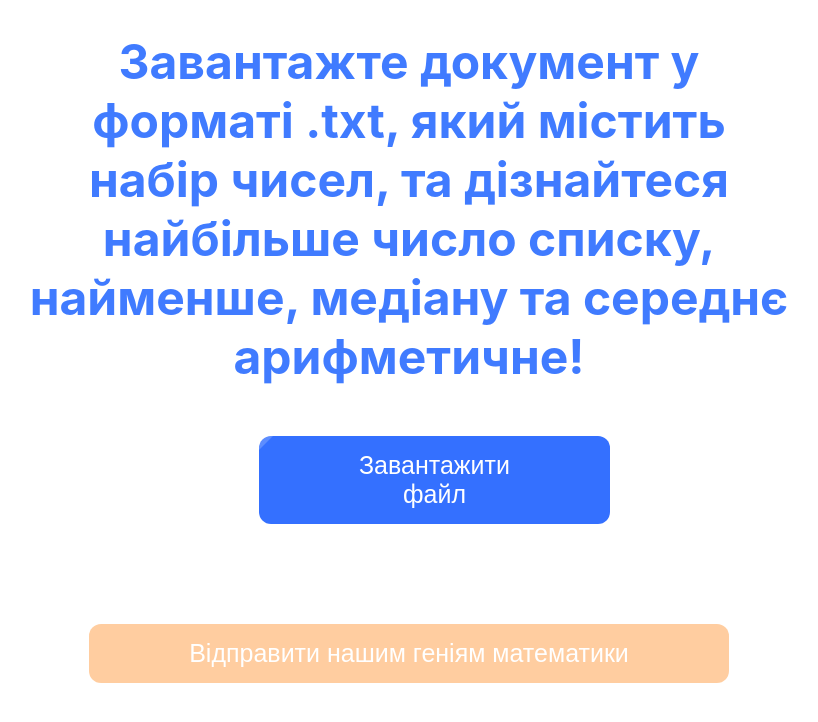
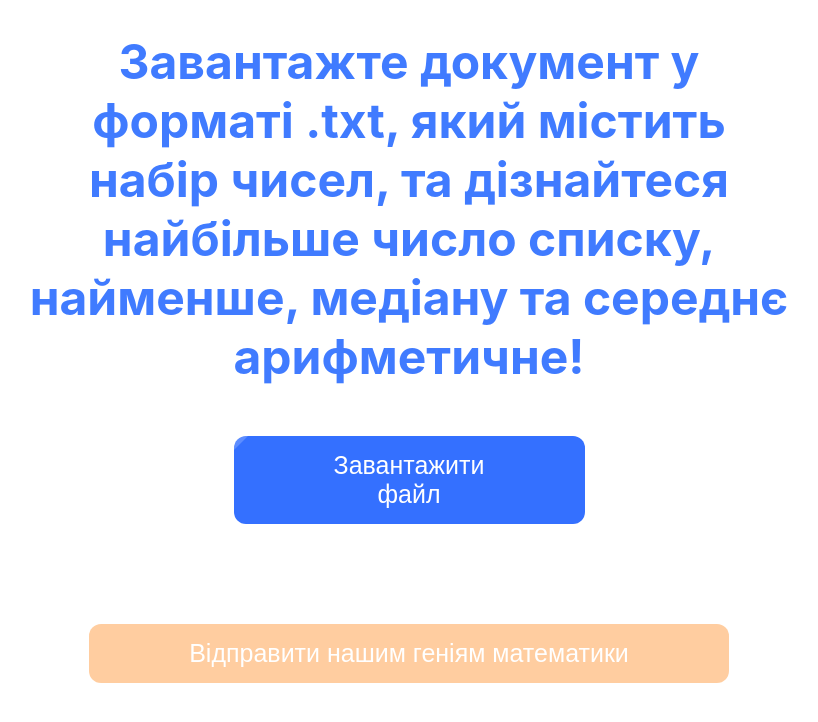
Before and after one commit to IamLoren/counting, a React (Create React App) app: page / in a window 1280 px wide. Shown: the top 722 px of the page, without its empty margins (231-1049 px from the left). Built offline with nearby package versions, Linux system fonts and the light colour scheme.

Commit message:
fix input size

```diff
--- a/src/components/Homepage/Homepage.styled.js
+++ b/src/components/Homepage/Homepage.styled.js
@@ -25,7 +25,7 @@ export const StyledForm = styled.form`
 
 export const StyledDiv = styled.div`
   position: relative;
-  width: 300px;
+  width: 351px;
   margin: 0 auto 100px;
   cursor: pointer;
 
@@ -52,8 +52,8 @@ export const StyledInput = styled.input`
   position: absolute;
   top: 0;
   left: 0;
-  width: 300px;
-  height: 50px;
+  width: 351px;
+  height: 88px;
   margin: 0 auto;
   opacity: 0;
 `;
--- a/src/configAxios.js
+++ b/src/configAxios.js
@@ -2,5 +2,5 @@ import axios from 'axios';
 
 export const api = axios.create({
   baseURL: 'https://backforport.onrender.com',
-  // baseURL: 'http://localhost:4000',
+  // baseURL: 'https://deploy-porta-f5eff74bbe44.herokuapp.com/',
 });
```
